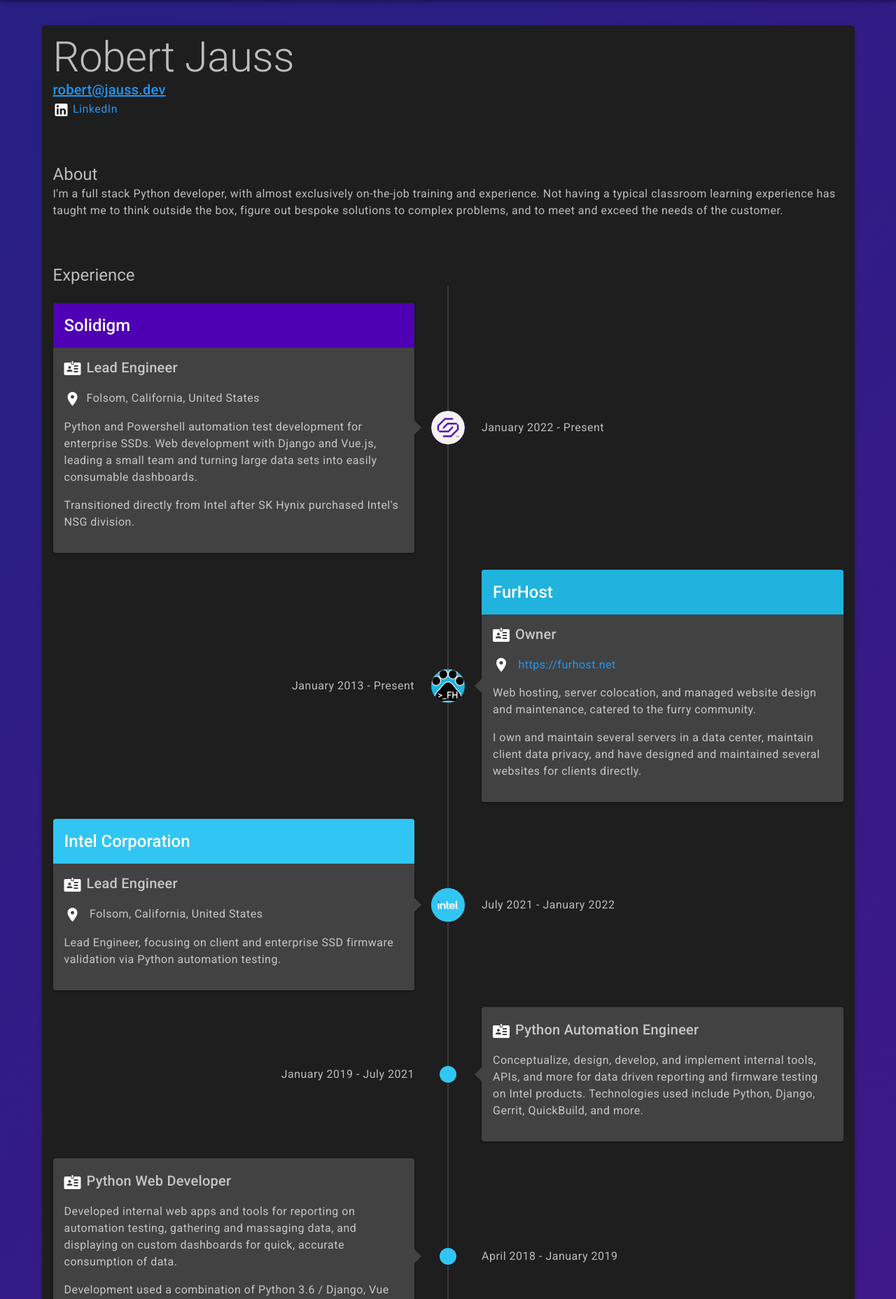
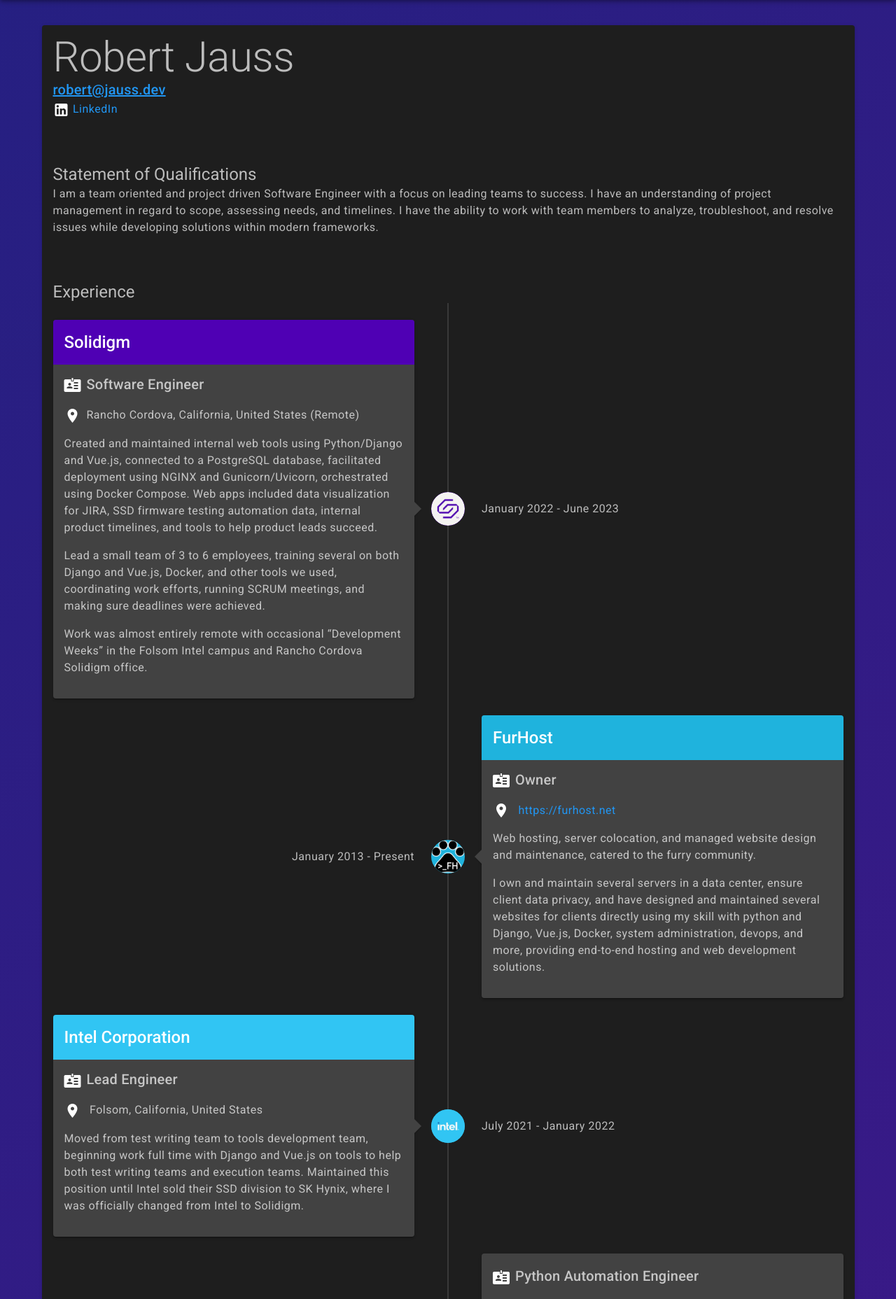
Before and after one commit to robertjauss/Portfolio, a Django app: page /resume/ in a window 1280 px wide. Shown: the part 64-1920 px from the top of the page at 70% size. Run offline with Django 4.2, Linux system fonts and the light colour scheme; some libraries are stand-ins or nearby versions.

Commit message:
Updating resume

```diff
--- a/templates/resume.html
+++ b/templates/resume.html
@@ -13,25 +13,39 @@
       <h6 class="text-h6"><a href="mailto:robert@jauss.dev">robert@jauss.dev</a></h6>
       <a href="https://www.linkedin.com/in/robert-jauss-48a42637/" target="_blank" class="text-decoration-none"><v-icon>mdi-linkedin</v-icon> LinkedIn</a>
 
-      <h5 class="text-h5 mt-16">About</h5>
-      <p class="mb-16">I'm a full stack Python developer, with almost exclusively on-the-job training and experience. Not having a
-        typical classroom learning experience has taught me to think outside the box, figure out bespoke solutions to
-        complex problems, and to meet and exceed the needs of the customer.</p>
+      <h5 class="text-h5 mt-16">Statement of Qualifications</h5>
+      <p class="mb-16">
+        I am a team oriented and project driven Software Engineer with a focus on leading teams to success. I have an
+        understanding of project management in regard to scope, assessing needs, and timelines. I have the ability to
+        work with team members to analyze, troubleshoot, and resolve issues while developing solutions within modern
+        frameworks.
+      </p>
 
       <h5 class="text-h5">Experience</h5>
       <v-timeline :reverse="!isMobile" :dense="isMobile">
 
         <v-timeline-item>
-          <span slot="opposite" v-show="!isMobile">January 2022 - Present</span>
+          <span slot="opposite" v-show="!isMobile">January 2022 - June 2023</span>
           <v-card color="secondary">
             <v-card-title class="text-h5 solidigm font-weight-medium">Solidigm</v-card-title>
             <v-card-text class="text-body-1">
-              <p class="text-h6 mt-3"><v-icon left>mdi-badge-account-horizontal</v-icon>Lead Engineer</p>
-              <p><v-icon left>mdi-map-marker</v-icon>Folsom, California, United States</p>
-              <p v-show="isMobile"><v-icon left>mdi-calendar</v-icon>January 2022 - Present</p>
-              <p>Python and Powershell automation test development for enterprise SSDs. Web development with Django and
-                Vue.js, leading a small team and turning large data sets into easily consumable dashboards.</p>
-              <p>Transitioned directly from Intel after SK Hynix purchased Intel's NSG division.</p>
+              <p class="text-h6 mt-3"><v-icon left>mdi-badge-account-horizontal</v-icon>Software Engineer</p>
+              <p><v-icon left>mdi-map-marker</v-icon>Rancho Cordova, California, United States (Remote)</p>
+              <p v-show="isMobile"><v-icon left>mdi-calendar</v-icon>January 2022 - June 2023</p>
+              <p>
+                Created and maintained internal web tools using Python/Django and Vue.js, connected to a PostgreSQL
+                database, facilitated deployment using NGINX and Gunicorn/Uvicorn, orchestrated using Docker Compose.
+                Web apps included data visualization for JIRA, SSD firmware testing automation data, internal product
+                timelines, and tools to help product leads succeed.
+              </p>
+              <p>
+                Lead a small team of 3 to 6 employees, training several on both Django and Vue.js, Docker, and other tools we
+                used, coordinating work efforts, running SCRUM meetings, and making sure deadlines were achieved.
+              </p>
+              <p>
+                Work was almost entirely remote with occasional “Development Weeks” in the Folsom Intel campus and
+                Rancho Cordova Solidigm office.
+              </p>
             </v-card-text>
           </v-card>
           <template v-slot:icon>
@@ -49,10 +63,16 @@
               <p class="text-h6 mt-3"><v-icon left>mdi-badge-account-horizontal</v-icon>Owner</p>
               <p><v-icon left>mdi-map-marker</v-icon> <a href="https://furhost.net" target="_blank" class="text-decoration-none">https://furhost.net</a></p>
               <p v-show="isMobile"><v-icon left>mdi-calendar</v-icon>January 2013 - Present</p>
-              <p>Web hosting, server colocation, and managed website design and maintenance, catered to the
-              furry community.</p>
-              <p>I own and maintain several servers in a data center, maintain client data privacy, and have designed
-              and maintained several websites for clients directly.</p>
+              <p>
+                Web hosting, server colocation, and managed website design and maintenance, catered to the
+                furry community.
+              </p>
+              <p>
+                I own and maintain several servers in a data center, ensure client data privacy, and have designed
+                and maintained several websites for clients directly using my skill with python and Django, Vue.js,
+                Docker, system administration, devops, and more, providing end-to-end hosting and web development
+                solutions.
+              </p>
             </v-card-text>
           </v-card>
           <template v-slot:icon>
@@ -70,8 +90,11 @@
               <p class="text-h6 mt-3"><v-icon left>mdi-badge-account-horizontal</v-icon>Lead Engineer</p>
               <p><v-icon left>mdi-map-marker</v-icon> Folsom, California, United States</p>
               <p v-show="isMobile"><v-icon left>mdi-calendar</v-icon>July 2021 - January 2022</p>
-              <p>Lead Engineer, focusing on client and enterprise SSD firmware validation via Python automation
-                testing.</p>
+              <p>
+                Moved from test writing team to tools development team, beginning work full time with Django and Vue.js on
+                tools to help both test writing teams and execution teams. Maintained this position until Intel sold their SSD
+                division to SK Hynix, where I was officially changed from Intel to Solidigm.
+              </p>
             </v-card-text>
           </v-card>
           <template v-slot:icon>
@@ -87,9 +110,16 @@
             <v-card-text class="text-body-1">
               <p class="text-h6"><v-icon left>mdi-badge-account-horizontal</v-icon>Python Automation Engineer</p>
               <p v-show="isMobile"><v-icon left>mdi-calendar</v-icon>January 2019 - July 2021</p>
-              <p>Conceptualize, design, develop, and implement internal tools, APIs, and more for data driven reporting
+              <p>
+                Moved from web development team to test development team, and wrote the tests for the drives that execution ran.
+                Utilizing both python 2 and 3, tapping into low-level NVMe feature sets to stress test drives and ensure tests
+                were robust and compliant.
+              </p>
+              <p>
+                Conceptualize, design, develop, and implement internal tools, APIs, and more for data driven reporting
                 and firmware testing on Intel products. Technologies used include Python, Django, Gerrit, QuickBuild,
-                and more.</p>
+                and more.
+              </p>
             </v-card-text>
           </v-card>
         </v-timeline-item>
@@ -100,10 +130,14 @@
             <v-card-text class="text-body-1">
               <p class="text-h6"><v-icon left>mdi-badge-account-horizontal</v-icon>Python Web Developer</p>
               <p v-show="isMobile"><v-icon left>mdi-calendar</v-icon>April 2018 - January 2019</p>
-              <p>Developed internal web apps and tools for reporting on automation testing, gathering and massaging
-                data, and displaying on custom dashboards for quick, accurate consumption of data.</p>
-              <p>Development used a combination of Python 3.6 / Django, Vue with Nuxt.js, Feathers.js, IIS on Windows
-                server, NGINX on Debian, and Docker.</p>
+              <p>
+                Moved from execution team to internal web development team, and developed a dashboard for execution leads
+                to track sprint progress with live data from systems under test.
+              </p>
+              <p>
+                Development used a combination of Python 3.6 / Django, Vue with Nuxt.js, Feathers.js, IIS on Windows
+                server, NGINX on Debian, and Docker.
+              </p>
             </v-card-text>
           </v-card>
         </v-timeline-item>
@@ -114,9 +148,16 @@
             <v-card-text class="text-body-1">
               <p class="text-h6"><v-icon left>mdi-badge-account-horizontal</v-icon>Enterprise SSD Firmware Execution Technician</p>
               <p v-show="isMobile"><v-icon left>mdi-calendar</v-icon>April 2017 - April 2019</p>
-              <p>Performed batteries of tests on enterprise-grade SSDs in active development using automation scripts
+              <p>
+                Contractor via Kelly Services. Started as an NVMe execution technician, running QA tests on pre-production
+                hardware prior to authorizing the release to consumers. Involved working with clients to customize firmware
+                for specific requirements and ensuring drives met and exceeded expectations.
+              </p>
+              <p>
+                Performed batteries of tests on enterprise-grade SSDs in active development using automation scripts
                 developed internally. Debug and log test failure reasons, as well as perform more in-depth analysis as
-                needed using oscilloscopes and Teledyne Lecroy machines.</p>
+                needed using oscilloscopes and Teledyne Lecroy machines.
+              </p>
             </v-card-text>
           </v-card>
         </v-timeline-item>
@@ -129,7 +170,20 @@
               <p class="text-h6 mt-3"><v-icon left>mdi-badge-account-horizontal</v-icon>Computer Technician</p>
               <p><v-icon left>mdi-map-marker</v-icon> Carson City, Nevada, United States</p>
               <p v-show="isMobile"><v-icon left>mdi-calendar</v-icon>April 2016 - March 2017</p>
-              <p>In-office and in-home computer repair and maintenance, server setup, and hardware installation.</p>
+              <p>
+                In-home computer repair and maintenance for residential clients, and on-site server setup and business
+                software specialist for businesses. Everything from virus removal to a full PC build for residential clients, and
+                Active Directory setup and networking support for business clients.
+              </p>
+              <p>
+                Duties were split between field work, going to client homes and businesses to perform work, and office work,
+                fixing or upgrading systems brought into the DeBug office in Minden, NV. Work was highly independent and
+                performed without much oversight.
+              </p>
+              <p>
+                Additional responsibilities to primary roles included web development, utilizing both WordPress and Django, for
+                business clients in the Carson City area.
+              </p>
             </v-card-text>
           </v-card>
           <template v-slot:icon>
@@ -147,8 +201,14 @@
               <p class="text-h6 mt-3"><v-icon left>mdi-badge-account-horizontal</v-icon>Double Agent Covert</p>
               <p><v-icon left>mdi-map-marker</v-icon> Carson City, Nevada, United States</p>
               <p v-show="isMobile"><v-icon left>mdi-calendar</v-icon>September 2013 - April 2016</p>
-              <p>Responsible for in-home computer repair and troubleshooting for the Carson City, NV area, as well as
-                online remote tech support.</p>
+              <p>
+                In-home computer repair and maintenance for residential clients, including virus removal, software installation,
+                hardware installation and configuration, and client education and training on computer usage.
+              </p>
+              <p>
+                The ‘Covert’ title included remote computer repair, software setup, and hardware configuration to support
+                clients from anywhere in the country, utilizing remote desktop software.
+              </p>
             </v-card-text>
           </v-card>
           <template v-slot:icon>
@@ -166,9 +226,11 @@
               <p class="text-h6 mt-3"><v-icon left>mdi-badge-account-horizontal</v-icon>Store Manager</p>
               <p><v-icon left>mdi-map-marker</v-icon> Salinas, California, United States</p>
               <p v-show="isMobile"><v-icon left>mdi-calendar</v-icon>November 2011 - February 2013</p>
-              <p>Managed employees across 3 separate stores along the central coast, responsible for scheduling,
+              <p>
+                Managed employees across 3 separate stores along the central coast, responsible for scheduling,
                 payroll, inventory, sales goals, and all staffing decisions. Position defunct after parent company
-                Radio Shack went out of business.</p>
+                Radio Shack went out of business.
+              </p>
             </v-card-text>
           </v-card>
           <template v-slot:icon>
@@ -186,8 +248,10 @@
               <p class="text-h6 mt-3"><v-icon left>mdi-badge-account-horizontal</v-icon>Web Content Specialist</p>
               <p><v-icon left>mdi-map-marker</v-icon> Monterey, California, United States</p>
               <p v-show="isMobile"><v-icon left>mdi-calendar</v-icon>April 2009 - November 2011</p>
-              <p>Design and develop interactive online standardized tests for K-12 school nationwide, using Python,
-              JavaScript, and Adobe Flash.</p>
+              <p>
+                Design and develop interactive online standardized tests for K-12 school nationwide, using Python,
+              JavaScript, and Adobe Flash.
+              </p>
             </v-card-text>
           </v-card>
           <template v-slot:icon>
@@ -205,8 +269,10 @@
               <p class="text-h6 mt-3"><v-icon left>mdi-badge-account-horizontal</v-icon>35F Intelligence Analyst</p>
               <p><v-icon left>mdi-map-marker</v-icon> Torii Station, Okinawa, Japan</p>
               <p v-show="isMobile"><v-icon left>mdi-calendar</v-icon>November 2006 - March 2008</p>
-              <p>Responsible for in-home computer repair and troubleshooting for the Carson City, NV area, as well as
-                online remote tech support.</p>
+              <p>
+                Responsible for in-home computer repair and troubleshooting for the Carson City, NV area, as well as
+                online remote tech support.
+              </p>
             </v-card-text>
           </v-card>
           <template v-slot:icon>
```
